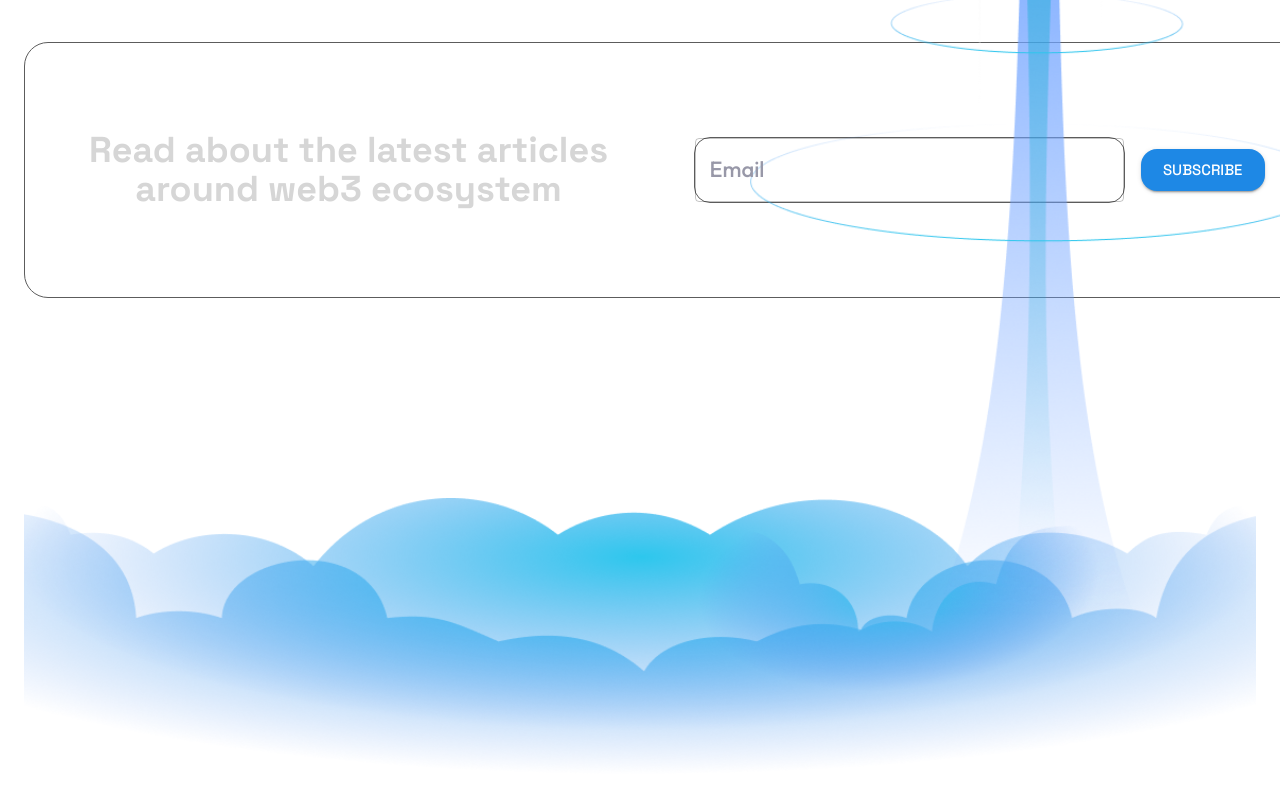
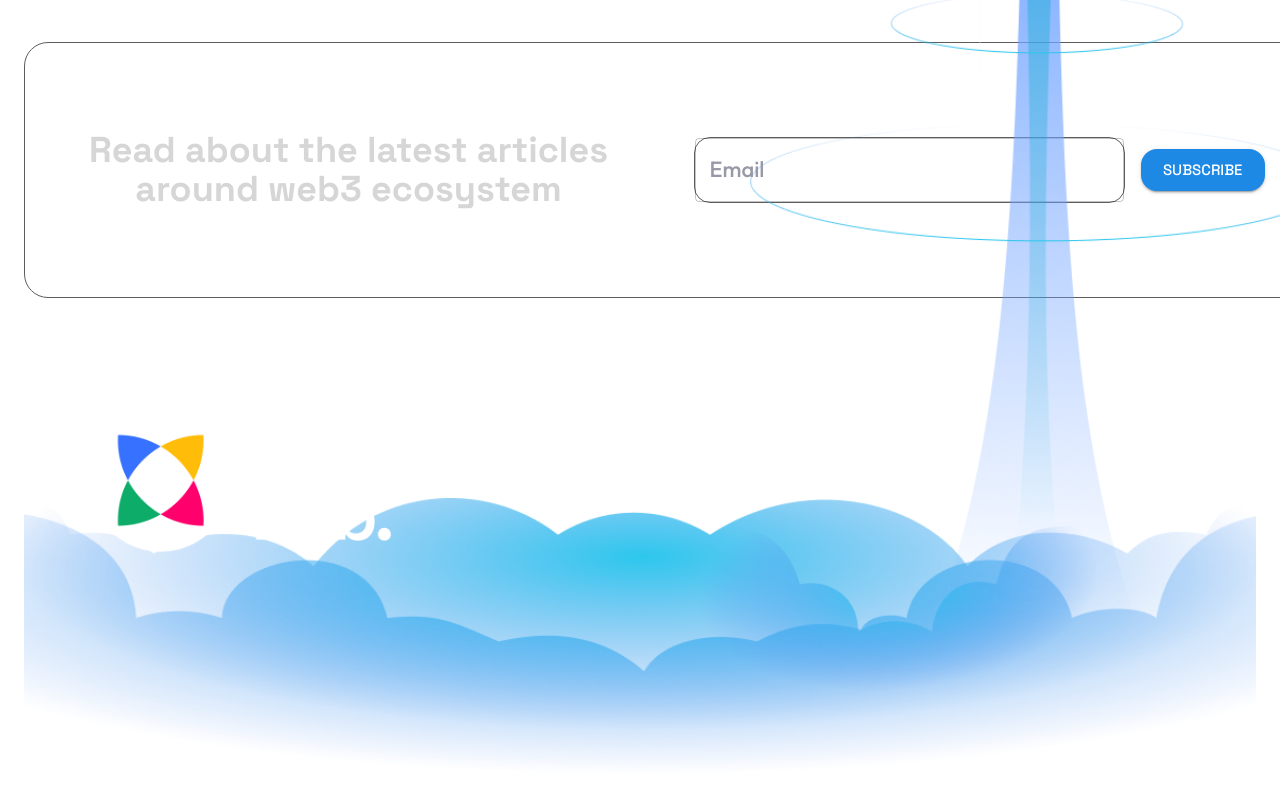
Before and after one commit to Ademic2022/aestrohub-react, a React (Vite) app: page / in a window 1280 px wide. Shown: the part 8254-9054 px from the top of the page. Built offline with nearby package versions, Linux system fonts and the light colour scheme.

Commit message:
modified:   src/components/common/Footer.jsx

```diff
--- a/src/components/common/Footer.jsx
+++ b/src/components/common/Footer.jsx
@@ -121,6 +121,19 @@ const Footer = () => {
           />
 
           <CardMedia
+            sx={{
+              position: "absolute",
+              bottom: { xs: 100, md: 100 },
+              height: { xs: "300px", md: "500px" },
+              width: { xs: "300px", md: "500px" },
+              borderRadius: "16px",
+              mt: 25,
+            }}
+            image="images/logo.png"
+            title="Article Image"
+          />
+
+          <CardMedia
             sx={{ height: "318px", borderRadius: "16px", mt: 25 }}
             image="images/Smoke.png"
             title="Article Image"
```
